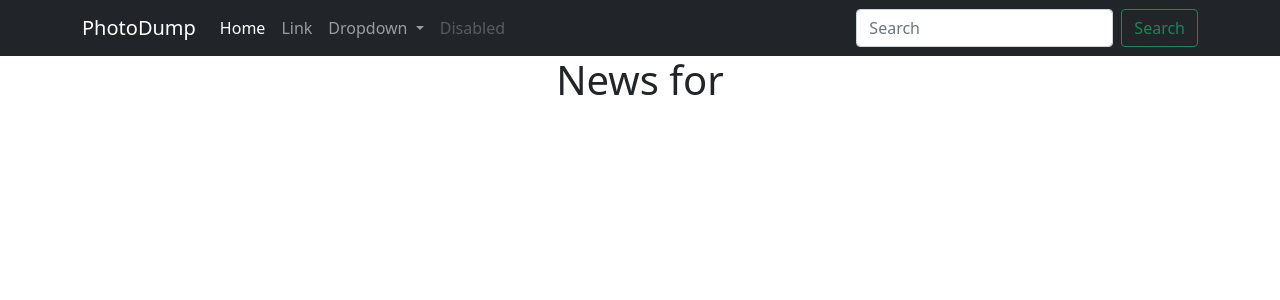
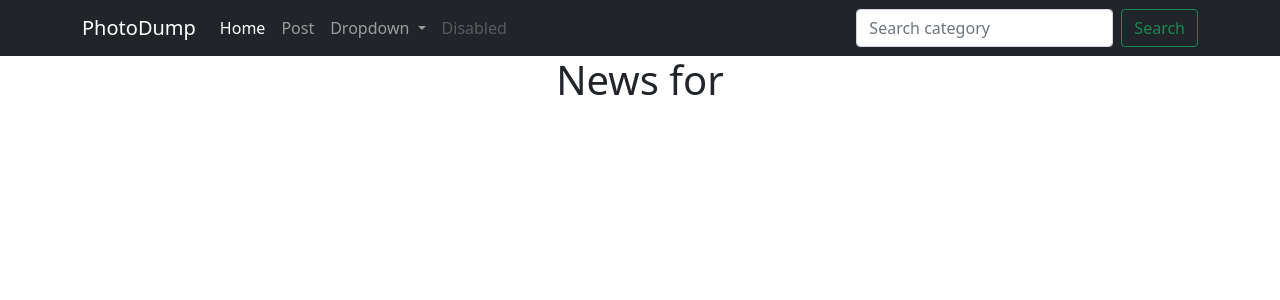
Before and after one commit to Cian747/quality, a Django app: template quality/templates/base.html in a window 1280 px wide. Shown: the top 300 px of the page. Run offline with Django 3.2, Linux system fonts and the light colour scheme; the template is opened without the code that fills it, so the values that code supplies are empty; some libraries are stand-ins or nearby versions.

Commit message:
updated navabar

```diff
--- a/quality/templates/navbar.html
+++ b/quality/templates/navbar.html
@@ -1,16 +1,16 @@
 <nav class="navbar navbar-expand-lg navbar-dark bg-dark">
     <div class="container">
-      <a class="navbar-brand" href="#">PhotoDump</a>
+      <a class="navbar-brand" href="/">PhotoDump</a>
       <button class="navbar-toggler" type="button" data-bs-toggle="collapse" data-bs-target="#navbarSupportedContent" aria-controls="navbarSupportedContent" aria-expanded="false" aria-label="Toggle navigation">
         <span class="navbar-toggler-icon"></span>
       </button>
       <div class="collapse navbar-collapse" id="navbarSupportedContent">
         <ul class="navbar-nav me-auto mb-2 mb-lg-0">
           <li class="nav-item">
-            <a class="nav-link active" aria-current="page" href="#">Home</a>
+            <a class="nav-link active" aria-current="page" href="">Home</a>
           </li>
           <li class="nav-item">
-            <a class="nav-link" href="#">Link</a>
+            <a class="nav-link" href="{% url 'addImage' %}">Post</a>
           </li>
           <li class="nav-item dropdown">
             <a class="nav-link dropdown-toggle" href="#" id="navbarDropdown" role="button" data-bs-toggle="dropdown" aria-expanded="false">
@@ -27,8 +27,8 @@
             <a class="nav-link disabled" href="#" tabindex="-1" aria-disabled="true">Disabled</a>
           </li>
         </ul>
-        <form class="d-flex" role="search" action="#" >
-          <input class="form-control me-2" type="search" placeholder="Search" name="article" aria-label="Search">
+        <form class="d-flex" role="search" action="{% url 'search_category' %}">
+          <input class="form-control me-2" type="search" placeholder="Search category" name="category" aria-label="Search">
           <button class="btn btn-outline-success" type="submit">Search</button>
         </form>
       </div>
```
